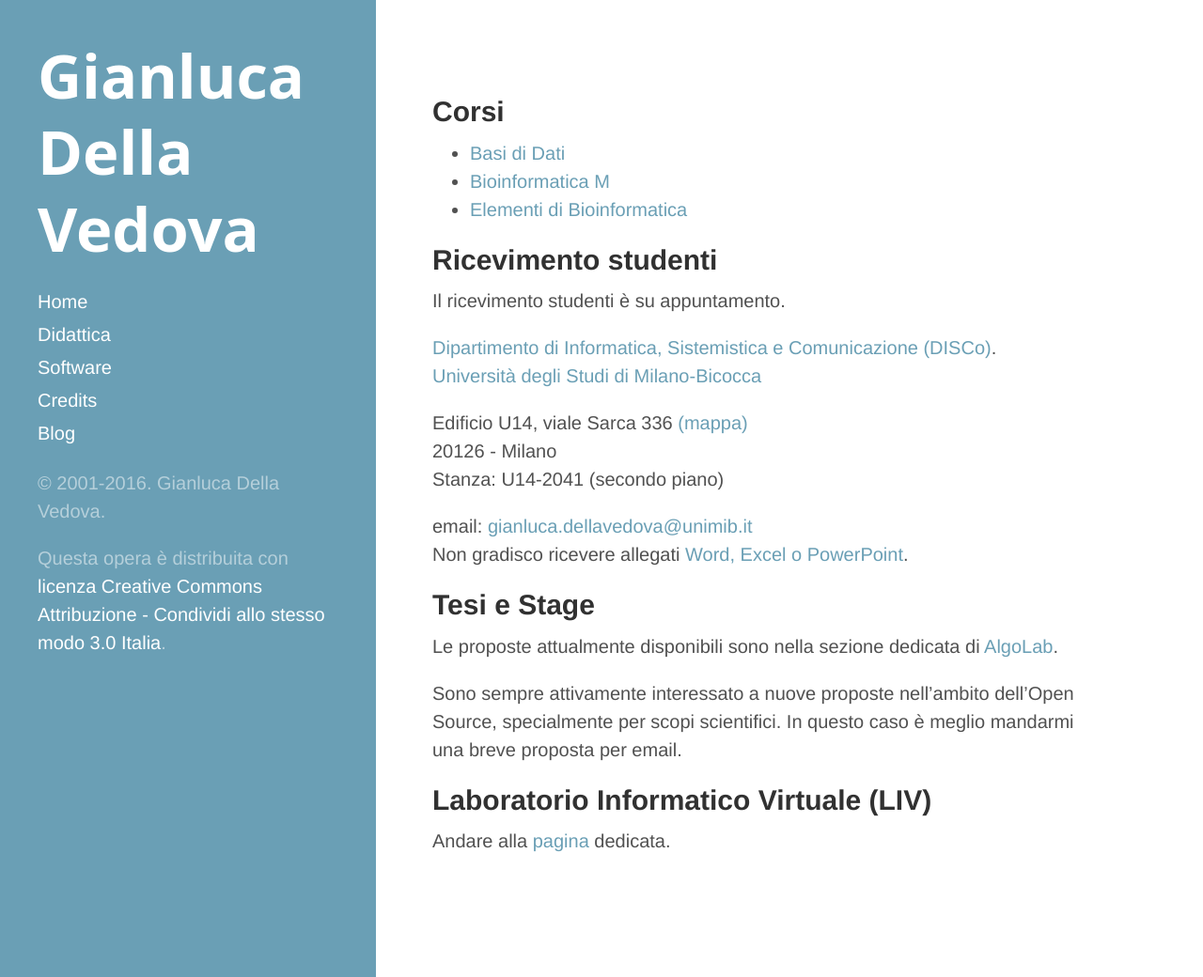
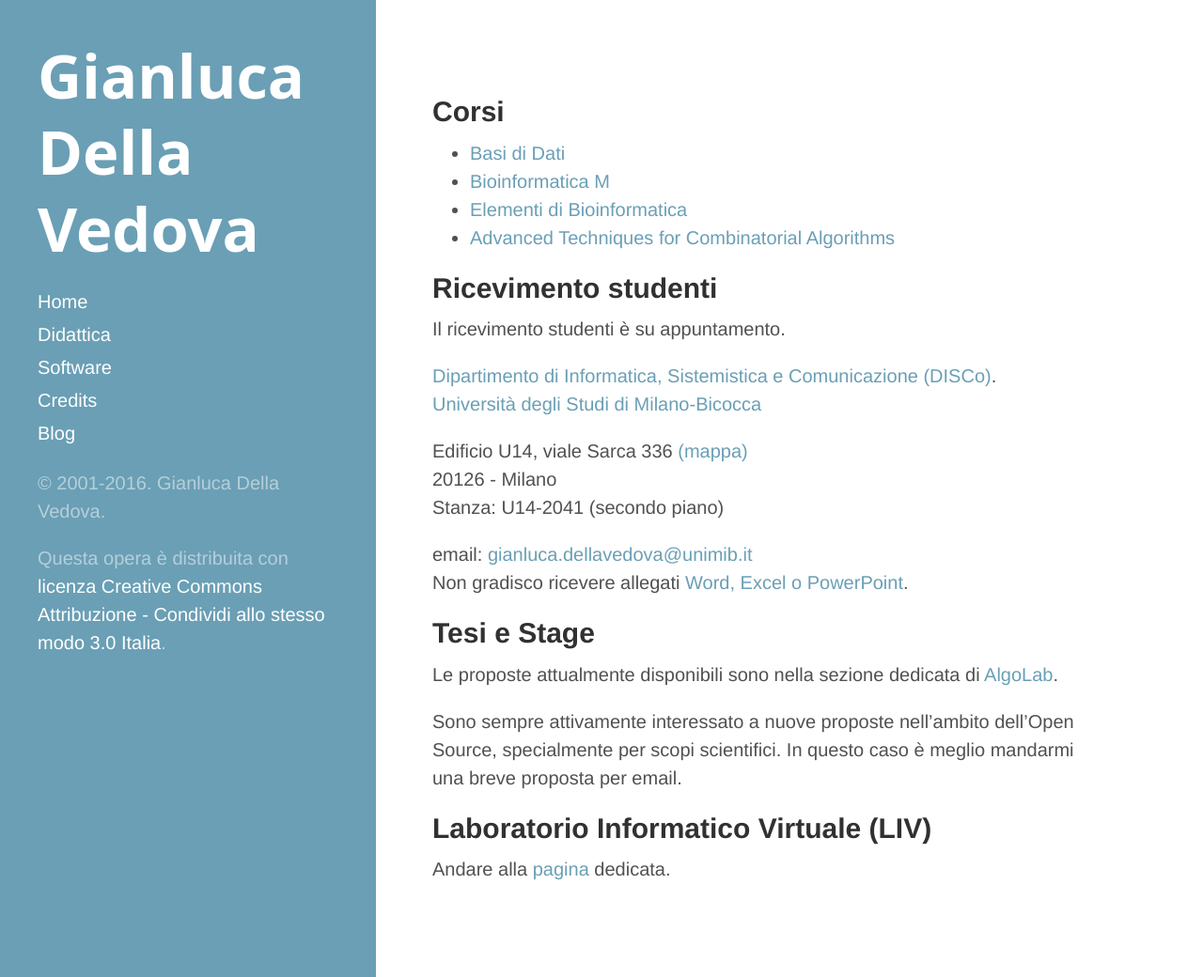
Before and after one commit to gdv/gdv.github.io, a Jekyll site: the page built from didattica.md, in a window 1280 px wide and 1040 px high. Shown: the whole window at 94% size. Built offline with Jekyll 4.4.1, drawn with Linux system fonts in a browser that asks for light colours; Markdown is read by kramdown in place of the engine named in the settings.

Commit message:
PhD course

```diff
--- a/didattica.md
+++ b/didattica.md
@@ -9,6 +9,7 @@
 *  [Bioinformatica M](http://elearning.unimib.it/course/view.php?id=6124)
 *  [Elementi di
    Bioinformatica](http://elearning.unimib.it/course/view.php?id=7463)
+*  [Advanced Techniques for Combinatorial Algorithms](https://advancedalgorithms.wordpress.com/)
 
 ##Ricevimento studenti
 
```
